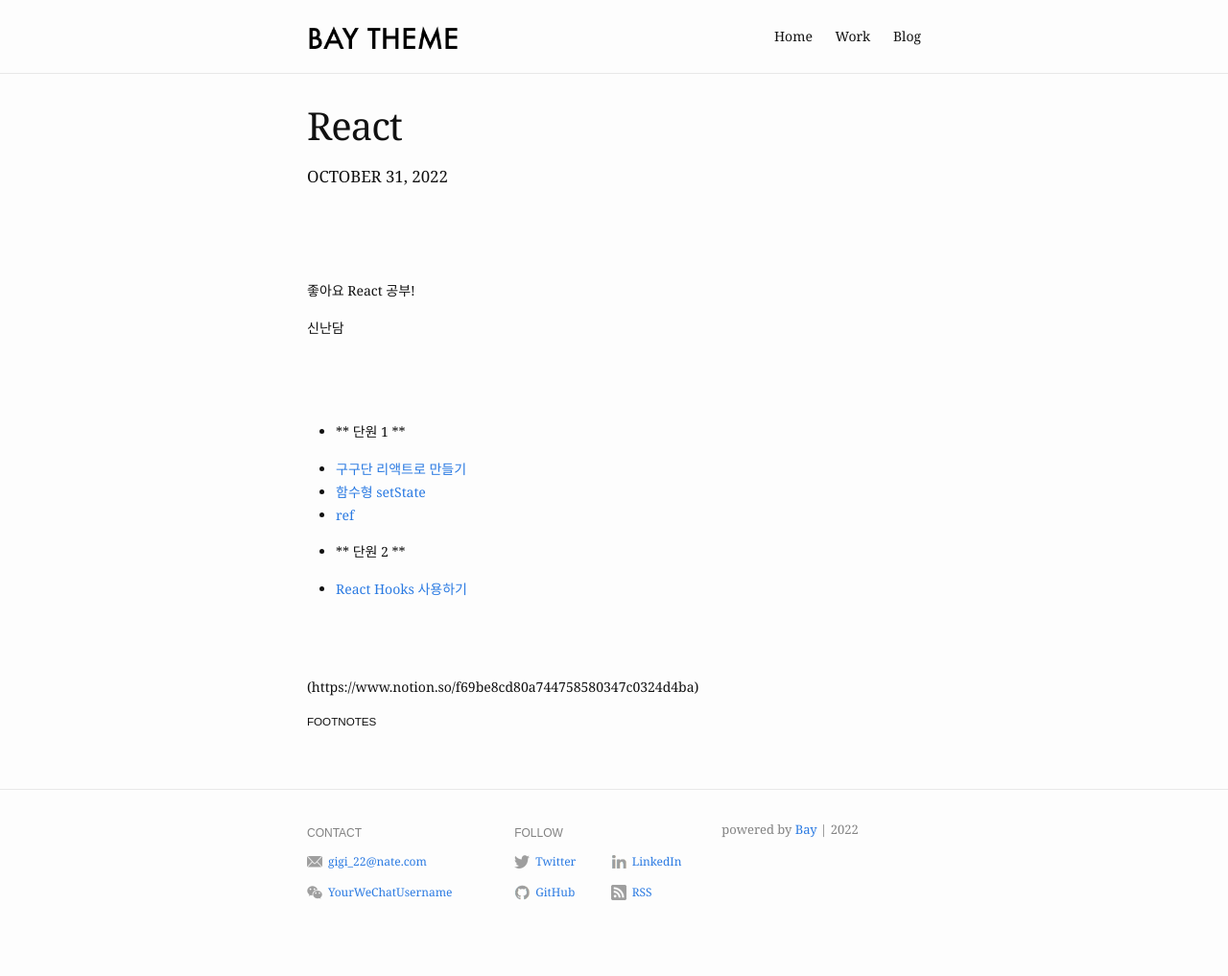
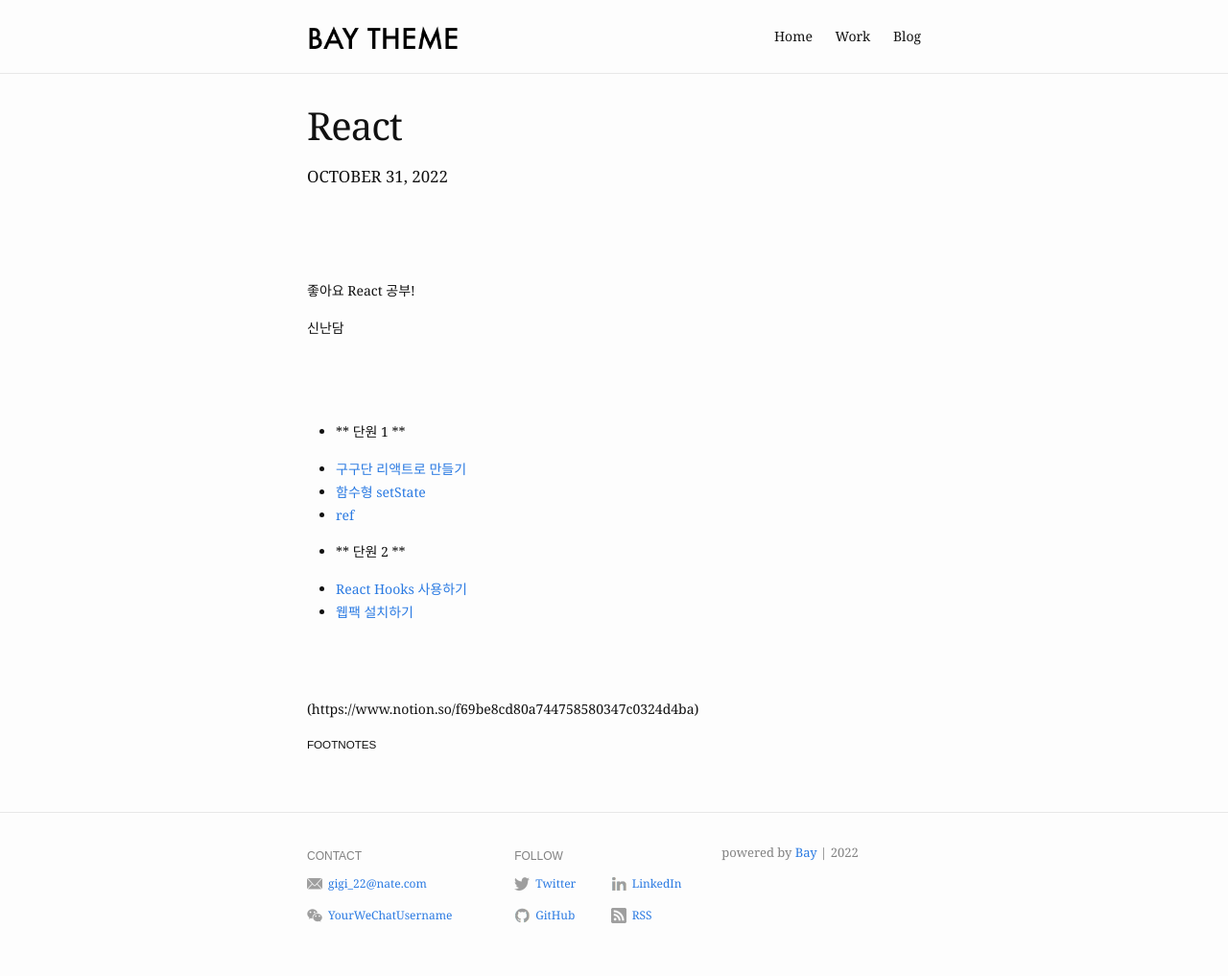
Before and after one commit to dorongkim/dorongkim.github.io, a Jekyll site: the page built from _posts/2022-10-31-React.md, in a window 1280 px wide. Shown: the whole page at 96% size. Built offline with Jekyll 4.4.1, drawn with Linux system fonts in a browser that asks for light colours; before the commit the page ends 993 px from its top, so only the background shows below that.

Commit message:
웹팩 설치하기

```diff
--- a/_posts/2022-10-31-React.md
+++ b/_posts/2022-10-31-React.md
@@ -24,7 +24,7 @@ blurb: "React"
 - ** 단원 2 **
 
 - [React Hooks 사용하기][link_react_web_4]
-
+- [웹팩 설치하기][link_react_web_5]
 
 
 <br />
```
Also changed, not shown: other parts of _posts/2022-10-31-React.md (+1 -0 lines).
